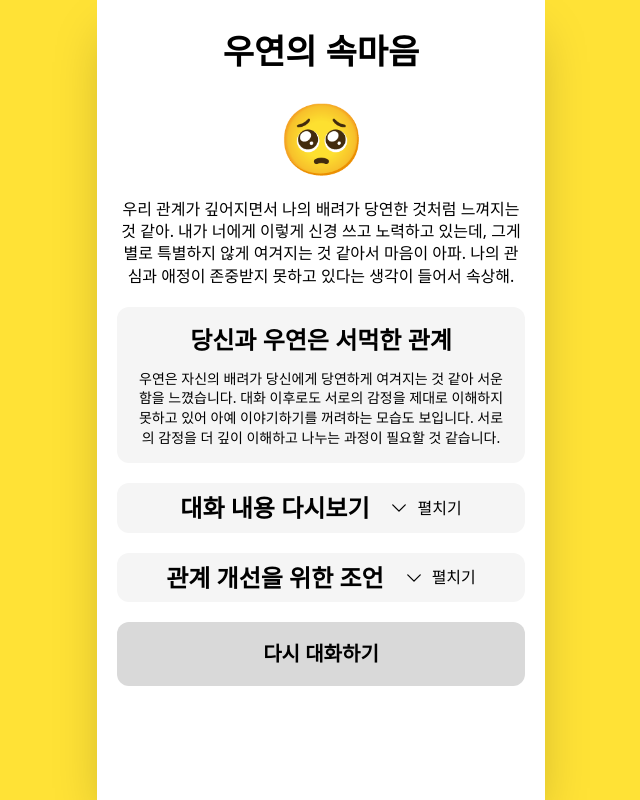
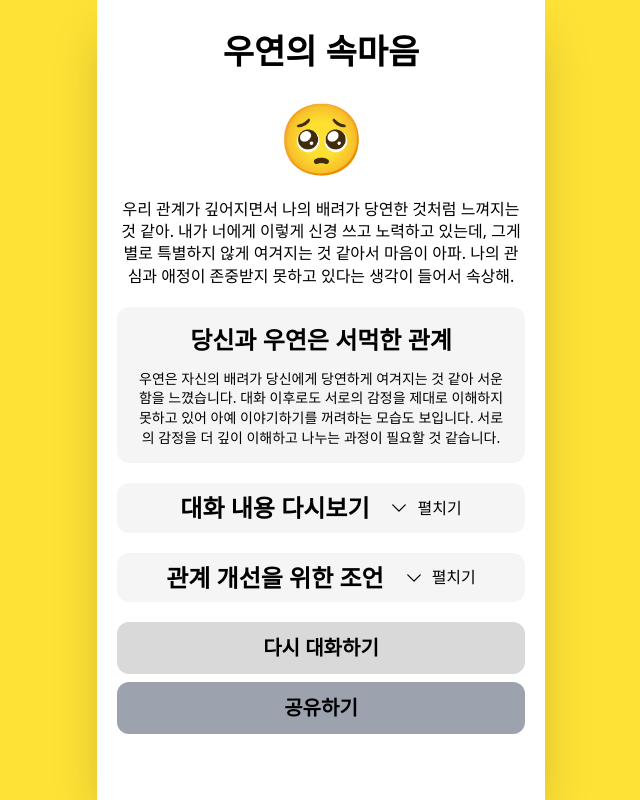
Before and after one commit to detourguru/iwannagohome, a Next.js app: page /result/1 in a window 1280 px wide. Shown: the whole page, without its empty margins (319-959 px from the left). Built offline with nearby package versions, Linux system fonts and the light colour scheme.

Commit message:
feat: handle click event custom hook added

```diff
--- a/src/app/globals.css
+++ b/src/app/globals.css
@@ -1,6 +1,17 @@
 @tailwind base;
 @tailwind components;
 @tailwind utilities;
+
+/* remove scrollbar */
+@layer utilities {
+  .no-scrollbar::-webkit-scrollbar {
+    display: none;
+  }
+  .no-scrollbar {
+    -ms-overflow-style: none;
+    scrollbar-width: none;
+  }
+}
 
 @layer base {
   :root {
--- a/src/app/page.tsx
+++ b/src/app/page.tsx
@@ -16,7 +16,9 @@ export default function Home() {
           🤯 현재까지 <span className="text-bold-14">&nbsp;{123}</span>명이
           연인과 대화했어요
         </div>
-        <Button href="scene">내가 뭐 잘못한거 있어..?</Button>
+        <Button href="scene" variant="default">
+          내가 뭐 잘못한거 있어..?
+        </Button>
       </div>
       <div className="flex text-gray-500 text-regular-14 text-center justify-center">
         🍯 대화 팁 🍯
--- a/src/app/result/[id]/page.tsx
+++ b/src/app/result/[id]/page.tsx
@@ -4,7 +4,7 @@ import Button from "@/components/Button/Button";
 export default function Result() {
   // 스토리 key 값
   return (
-    <div className="w-full h-full overflow-auto flex flex-col text-center gap-5">
+    <div className="w-full h-full overflow-auto no-scrollbar flex flex-col text-center gap-5">
       <header className="flex flex-col gap-3">
         <span className="text-bold-34">우연의 속마음</span>
         <span className="text-bold-70">🥺</span>
@@ -26,9 +26,12 @@ export default function Result() {
       </section>
       <TextAccordion type="review" />
       <TextAccordion type="advise" />
-      <footer className="">
+      <footer className="flex flex-col gap-2">
         <Button href="" variant="replay">
           다시 대화하기
+        </Button>
+        <Button href="" variant="share">
+          공유하기
         </Button>
       </footer>
     </div>
--- a/src/app/scene/[id]/page.tsx
+++ b/src/app/scene/[id]/page.tsx
@@ -14,7 +14,7 @@ export default async function SceneDetail({ params }: SceneDetailProps) {
 
   return (
     <div className="flex flex-col gap-5 h-full">
-      <div className="flex flex-col gap-3 flex-1 overflow-y-auto">
+      <div className="flex flex-col gap-3 flex-1 overflow-y-auto no-scrollbar">
         <header className="flex flex-col gap-5 text-center">
           <Image
             className="w-full object-cover max-h-48 rounded-lg"
--- a/src/components/Button/Button.tsx
+++ b/src/components/Button/Button.tsx
@@ -1,14 +1,16 @@
 "use client";
 
+import useHandleEvent from "@/hooks/useHandleEvent";
 import { cva, VariantProps } from "class-variance-authority";
 
 const buttonVariants = cva(
-  "w-full px-7 py-8 flex items-center justify-center rounded-xl",
+  "w-full flex items-center justify-center rounded-xl",
   {
     variants: {
       variant: {
-        default: "h-[4vw] text-bold-20 bg-primary animate-bounce",
-        replay: "h-[2vw] text-bold-20 bg-gray-100",
+        default: "h-[4vw] px-7 py-8 text-bold-20 bg-primary animate-bounce",
+        replay: "h-fit py-3 text-bold-20 bg-gray-100",
+        share: "h-fit py-3 text-bold-20 bg-gray-400",
       },
     },
     defaultVariants: {
@@ -24,12 +26,10 @@ export interface ButtonProps
 }
 
 const Button = ({ children, variant, href }: ButtonProps) => {
-  const handleButtonClick = () => {
-    return (location.href = href);
-  };
+  const { handleButtonClick } = useHandleEvent();
   return (
     <button
-      onClick={() => handleButtonClick()}
+      onClick={() => handleButtonClick({ variant, href })}
       className={`${buttonVariants({ variant })}`}
     >
       {children}
--- /dev/null
+++ b/src/hooks/useHandleEvent.tsx
@@ -0,0 +1,19 @@
+"use client";
+
+import { ButtonProps } from "@/components/Button/Button";
+import { usePathname } from "next/navigation";
+
+export default function useHandleEvent() {
+  const current = usePathname();
+  const handleButtonClick = ({ variant, href }: ButtonProps) => {
+    if (variant === "default" || variant === "replay") {
+      return (location.href = href);
+    } else if (variant === "share") {
+      navigator.clipboard.writeText(
+        process.env.NEXT_PUBLIC_HOST_NAME + current
+      );
+      alert("복사 되었습니다.");
+    }
+  };
+  return { handleButtonClick };
+}
```
